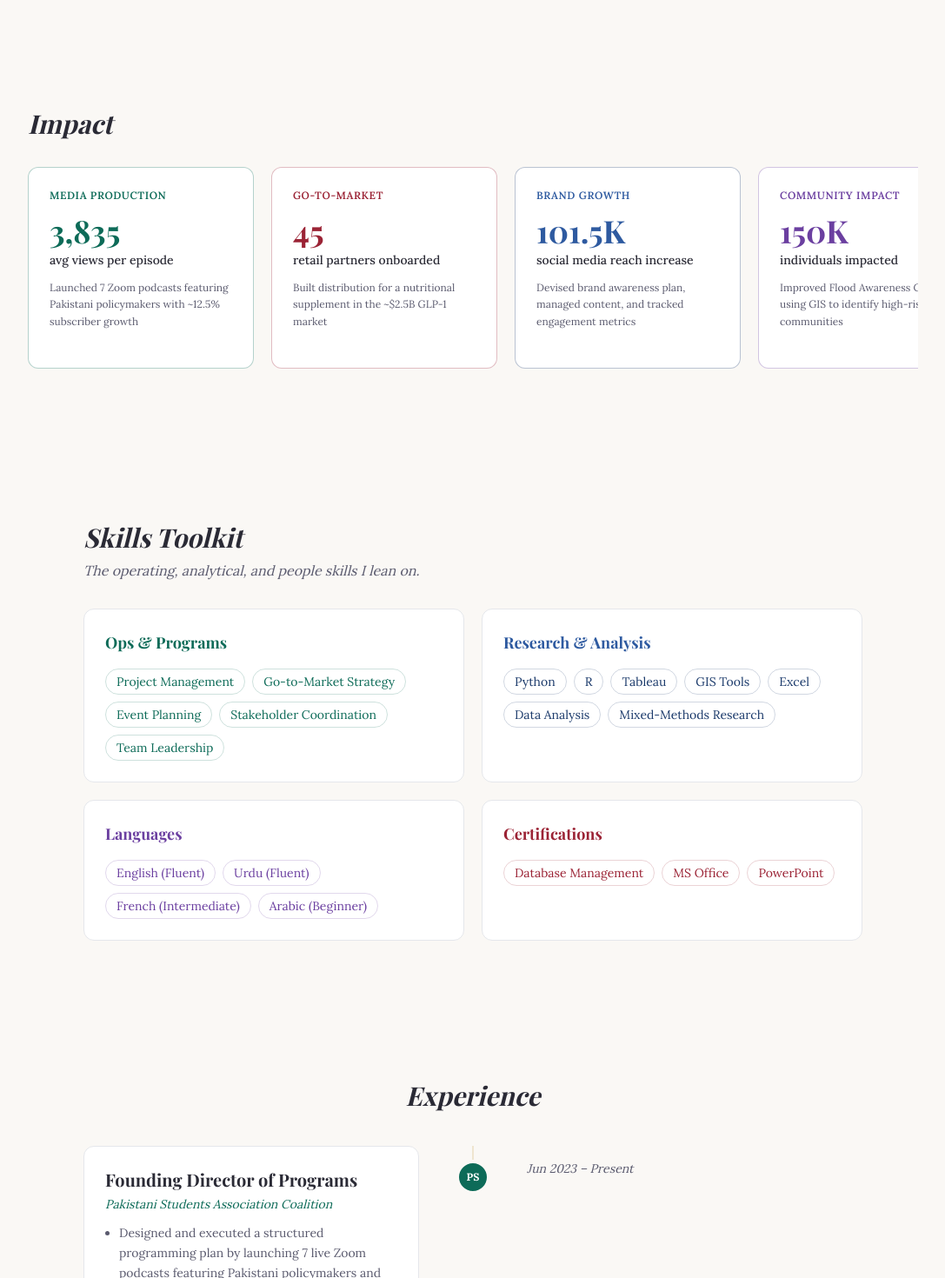
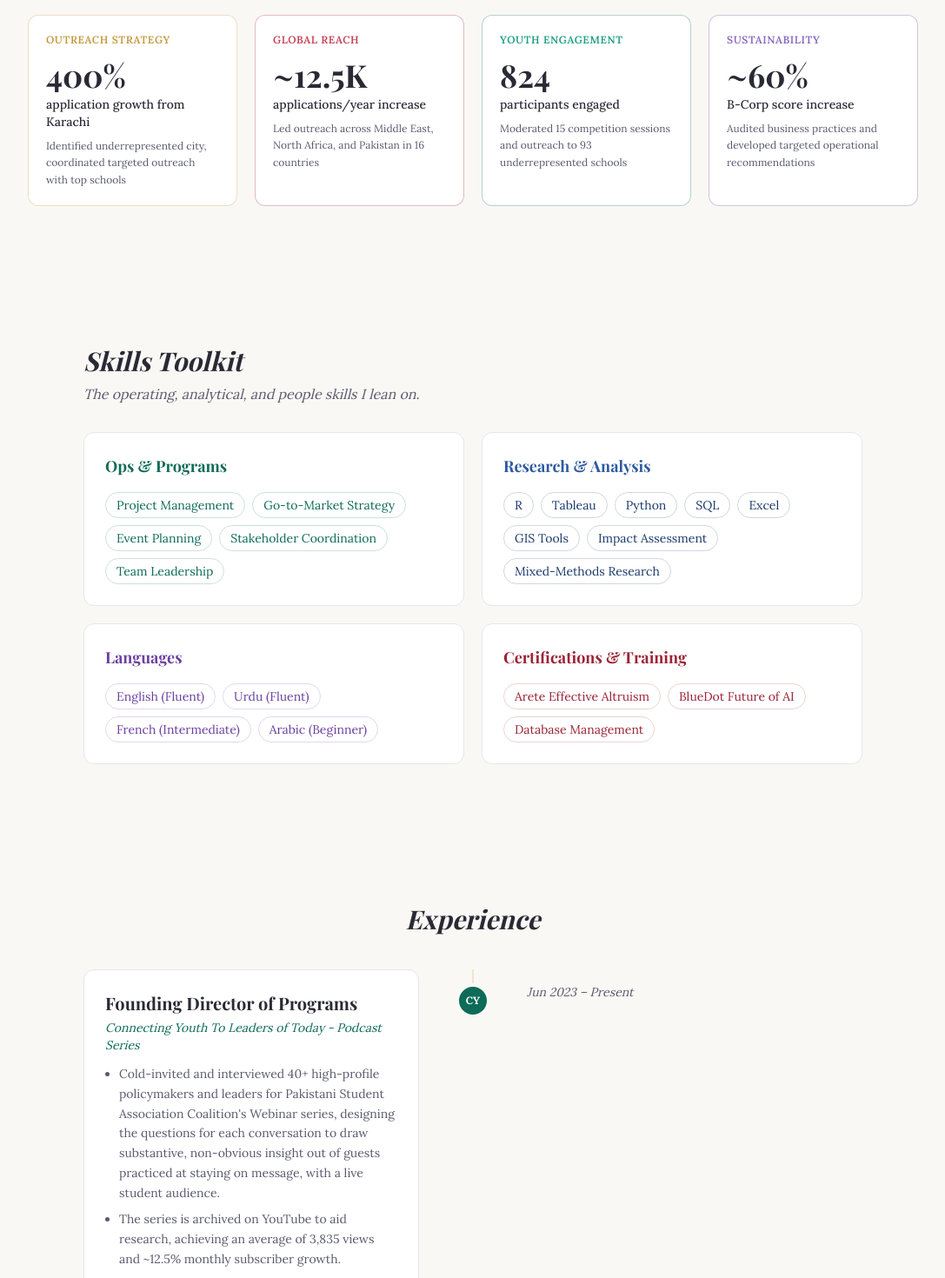
Before and after one commit to polynomialme/nabeeha, a Next.js app: page / in a window 1280 px wide. Shown: the part 820-2290 px from the top of the page at 87% size, without its empty margins (96-1183 px from the left). Built offline with nearby package versions, Linux system fonts and the light colour scheme; a web font is replaced by a local one.

Commit message:
feat: remove About section, grid impact cards (no more cutoff), updated CV content, new skills/certifications, Playfair Display headings

```diff
--- a/app/page.tsx
+++ b/app/page.tsx
@@ -1,7 +1,6 @@
 import data from "../data.json";
 import Navbar from "../components/Navbar";
 import Hero from "../components/Hero";
-import About from "../components/About";
 import Impact from "../components/Impact";
 import SkillsToolkit from "../components/SkillsToolkit";
 import Experience from "../components/Experience";
@@ -21,7 +20,6 @@ export default function Home() {
           linkedin={data.personal.linkedin}
           photo={data.personal.photo}
         />
-        <About bio={data.personal.bio} />
         <Impact items={data.impact} />
         <SkillsToolkit
           subtitle={data.skillsToolkit.subtitle}
--- a/components/Impact.tsx
+++ b/components/Impact.tsx
@@ -36,24 +36,24 @@ export default function Impact({ items }: ImpactProps) {
         >
           Impact
         </h2>
-        <div className="impact-scroll flex gap-5 pb-4">
+        <div className="grid grid-cols-2 md:grid-cols-4 gap-5">
           {sorted.map((item, i) => {
             const color = cardColors[i % cardColors.length];
             return (
               <div
                 key={i}
-                className={`min-w-[260px] max-w-[260px] bg-ivory-card dark:bg-midnight-card rounded-xl p-6 border ${color.border} shrink-0 transition-colors`}
+                className={`bg-ivory-card dark:bg-midnight-card rounded-xl p-5 border ${color.border} transition-colors`}
               >
                 <div className={`text-xs font-semibold uppercase tracking-wider ${color.accent} mb-3`}>
                   {item.title}
                 </div>
                 <div
-                  className={`text-4xl font-bold ${color.accent} mb-1`}
+                  className={`text-3xl md:text-4xl font-bold text-ink dark:text-silk mb-1`}
                   style={{ fontFamily: "var(--font-playfair), 'Times New Roman', serif" }}
                 >
                   {item.number}
                 </div>
-                <div className="text-sm font-medium text-ink dark:text-silk mb-3">
+                <div className="text-sm font-medium text-ink dark:text-silk mb-2">
                   {item.label}
                 </div>
                 <p className="text-xs text-ink-muted dark:text-silk-muted leading-relaxed">
--- a/data.json
+++ b/data.json
@@ -2,7 +2,6 @@
   "personal": {
     "name": "Nabeeha Navaal Ahmed",
     "tagline": "Social scientist and strategist driving measurable impact through data-driven outreach, product development, and community engagement across 7 countries.",
-    "bio": "I'm a Minerva University graduate with a background in economics and operations, currently pursuing dual masters at Hult International Business School. I've worked across public outreach, product management, and social impact — from increasing flood awareness for 150,000 people to growing university applications by 400%. I bring a global perspective shaped by living and working in Seoul, Berlin, Buenos Aires, Taipei, London, and San Francisco.",
     "email": "nahmed4@student.hult.edu",
     "linkedin": "https://www.linkedin.com/in/nabeehaahmed/",
     "photo": "/photo.jpg"
@@ -20,7 +19,7 @@
       "title": "Brand Growth",
       "number": "101.5K",
       "label": "social media reach increase",
-      "description": "Devised brand awareness plan, managed content, and tracked engagement metrics",
+      "description": "Built outreach strategy, wrote blog and social content that grew reach",
       "org": "Valley Water",
       "date": "2023-08"
     },
@@ -28,7 +27,7 @@
       "title": "Outreach Strategy",
       "number": "400%",
       "label": "application growth from Karachi",
-      "description": "Identified underrepresented city, coordinated targeted outreach with high-performing schools",
+      "description": "Identified underrepresented city, coordinated targeted outreach with top schools",
       "org": "Minerva University",
       "date": "2023-05"
     },
@@ -44,7 +43,7 @@
       "title": "Global Reach",
       "number": "~12.5K",
       "label": "applications/year increase",
-      "description": "Outreach across Middle East, North Africa, and Pakistan, presenting in 16 countries",
+      "description": "Led outreach across Middle East, North Africa, and Pakistan in 16 countries",
       "org": "Minerva University",
       "date": "2023-05"
     },
@@ -52,8 +51,8 @@
       "title": "Media Production",
       "number": "3,835",
       "label": "avg views per episode",
-      "description": "Launched 7 Zoom podcasts featuring Pakistani policymakers with ~12.5% subscriber growth",
-      "org": "PSA Coalition",
+      "description": "Cold-invited 40+ policymakers, produced interview series with ~12.5% subscriber growth",
+      "org": "Connecting Youth To Leaders of Today",
       "date": "2026-05"
     },
     {
@@ -81,8 +80,8 @@
       "startDate": "2024-10",
       "endDate": "2025-09",
       "bullets": [
-        "Identified a nutritional support gap in the GLP-1 consumer market through market and literature review of a ~$2.5B category and pitched and developed a supplement concept.",
-        "Designed and executed go-to-market and commercialization activities by evaluating retail channels, onboarding 45 partners, developing the product website, and supporting sales efforts."
+        "Identified a nutritional support gap in the GLP-1 consumer market through market and literature review of a ~$2.5B category and pitched and developed a supplement concept, collaborating with physicians to finalize product formulation.",
+        "Designed and executed go-to-market and commercialization activities by evaluating retail channels, onboarding 45 partners, developing the product website, and supporting sales and promotional efforts to drive distribution."
       ]
     },
     {
@@ -102,19 +101,19 @@
       "startDate": "2023-09",
       "endDate": "2024-05",
       "bullets": [
-        "Graded assignments and in-class responses for 25 students per semester under fixed weekly deadlines.",
-        "Reviewed student work to identify recurring technical (R, Python) and theoretical gaps and coached students to resolve misconceptions."
+        "Appointed based on maintaining consistently high GPA, demonstrating academic excellence, and grasp over subject matter exemplified by assignments, class discussions, and relevant work experience.",
+        "Graded assignments and in class responses for 25 students each semester; coached students to clarify misconceptions and assisted with timely submission of assignments."
       ]
     },
     {
       "title": "Founding Director of Programs",
-      "org": "Pakistani Students Association Coalition",
+      "org": "Connecting Youth To Leaders of Today - Podcast Series",
       "location": "Remote, USA",
       "startDate": "2023-06",
       "endDate": null,
       "bullets": [
-        "Designed and executed a structured programming plan by launching 7 live Zoom podcasts featuring Pakistani policymakers and leaders, achieving an average of 3,835 views per episode and ~12.5% monthly subscriber growth.",
-        "Moderated and coordinated panel discussions, increasing live audience engagement by ~25% over an 8-month period."
+        "Cold-invited and interviewed 40+ high-profile policymakers and leaders for Pakistani Student Association Coalition's Webinar series, designing the questions for each conversation to draw substantive, non-obvious insight out of guests practiced at staying on message, with a live student audience.",
+        "The series is archived on YouTube to aid research, achieving an average of 3,835 views and ~12.5% monthly subscriber growth."
       ]
     },
     {
@@ -124,9 +123,9 @@
       "startDate": "2023-05",
       "endDate": "2023-08",
       "bullets": [
-        "Devised a plan to increase brand awareness, wrote blog posts, managed social media handles, created media content; tracked engagement metrics and prepared periodic updates for internal review. Social Media reach increased by 101,500 views, and blog reach by 1,616 individuals.",
+        "Built the department's outreach strategy and wrote the blog and social content that carried it, growing social reach by 101,500 views and blog readership by 1,616 views.",
         "Analyzed and recommended improvements for the Flood Awareness Campaign based on previous year's data impacting 150,000 individuals. Using GIS, identified high-risk communities and strategized effective outreach, evacuation, and rehabilitation plans.",
-        "Reviewed outreach and distribution data and identified reliance on English-only flood safety pamphlets. Analyzed neighborhood-level demographic and language data to recommend multilingual materials, specifying target neighborhoods and distribution points."
+        "Reviewed outreach and distribution data and identified reliance on English-only flood safety pamphlets. Analyzed neighborhood-level demographic and language data to recommend multilingual materials, specifying which languages to deploy, target neighborhoods, and appropriate distribution points."
       ]
     },
     {
@@ -136,7 +135,7 @@
       "startDate": "2022-06",
       "endDate": "2022-08",
       "bullets": [
-        "Analyzed public health data to identify gaps in First Aid Awareness Programs within underprivileged communities, leading to an Urdu-language intervention.",
+        "Analyzed public health and community-level data to identify gaps in First Aid Awareness Programs within underprivileged communities, leading to the design of an Urdu-language intervention to improve accessibility.",
         "Collaborated with 4 doctors to develop a standardized First Aid syllabus in Urdu covering all age groups and core emergency scenarios.",
         "Organized and delivered 5 First Aid awareness sessions, educating 67 students across targeted communities."
       ]
@@ -148,9 +147,9 @@
       "startDate": "2021-09",
       "endDate": "2023-05",
       "bullets": [
-        "Supported institutional outreach across the Middle East, North Africa, and Pakistan, delivering presentations in 16 countries; efforts culminated in an average increase of ~12,500 applications per year.",
-        "Coordinated engagements with educational institutions and USEFP bodies in Pakistan, rendering a 22% growth in Minerva's reach within Pakistan.",
-        "Reviewed application data to identify Karachi as an underrepresented city; supported targeted outreach contributing to a 400% increase in applications from the region."
+        "Managed Middle East, North African regions and later Pakistan, leading presentations in 16 countries to increase Minerva's awareness. Resulted in an average increase of 12,500 applications per year.",
+        "Enhanced ties with prestigious educational institutions and USEFP bodies, leading to a 22% growth in Minerva's reach within Pakistan and a 0.6% increase in acceptance rates from the region.",
+        "Reviewed data and identified Karachi as an underrepresented city. Implemented targeted strategies, identifying top-performing schools and presenting Minerva to stakeholders resulting in a 400% increase in applications."
       ]
     },
     {
@@ -158,10 +157,10 @@
       "org": "Expatrio",
       "location": "Berlin, Germany",
       "startDate": "2021-01",
-      "endDate": "2021-04",
+      "endDate": "2021-05",
       "bullets": [
-        "Analyzed the B-Corp certification framework and evaluation criteria to identify priority operational and governance gaps.",
-        "Audited business practices against B-Corp standards and developed recommendations that supported a ~60% increase in the company's B-Corp score."
+        "Analyzed the B-Corp certification framework and evaluation criteria by reviewing questionnaire requirements and scoring methodology in collaboration with a 3-member team to identify priority operational and governance gaps.",
+        "Audited business practices against B-Corp standards and developed targeted operational and process recommendations that supported a ~60% increase in the company's B-Corp score and progression toward certification."
       ]
     },
     {
@@ -171,8 +170,8 @@
       "startDate": "2020-09",
       "endDate": "2021-04",
       "bullets": [
-        "Conducted mixed-methods research on homelessness in San Francisco to identify gaps in information synthesis and accessibility affecting service delivery.",
-        "Managed a research team of 4 contributors to deliver a consolidated pitch deck with evidence-based recommendations for policy discussion."
+        "Conducted mixed-methods research on homelessness in San Francisco by combining online sources and field observations to review existing policies and service models, identifying gaps in information synthesis and accessibility.",
+        "Managed a research team of 4 contributors by setting milestones, coordinating tasks, and monitoring progress against timelines to deliver a consolidated pitch deck with evidence-based recommendations for policy discussion."
       ]
     }
   ],
@@ -185,15 +184,15 @@
       },
       {
         "name": "Research & Analysis",
-        "items": ["Python", "R", "Tableau", "GIS Tools", "Excel", "Data Analysis", "Mixed-Methods Research"]
+        "items": ["R", "Tableau", "Python", "SQL", "Excel", "GIS Tools", "Impact Assessment", "Mixed-Methods Research"]
       },
       {
         "name": "Languages",
         "items": ["English (Fluent)", "Urdu (Fluent)", "French (Intermediate)", "Arabic (Beginner)"]
       },
       {
-        "name": "Certifications",
-        "items": ["Database Management", "MS Office", "PowerPoint"]
+        "name": "Certifications & Training",
+        "items": ["Arete Effective Altruism", "BlueDot Future of AI", "Database Management"]
       }
     ]
   },
@@ -223,8 +222,8 @@
       "link": null
     },
     {
-      "name": "PSA Coalition Podcast Series",
-      "description": "Launched and produced 7 live Zoom podcasts featuring Pakistani policymakers and leaders, building a growing audience with 3,835 average views per episode and 12.5% monthly subscriber growth.",
+      "name": "Connecting Youth To Leaders of Today",
+      "description": "Cold-invited and interviewed 40+ high-profile policymakers and leaders, producing a live interview series archived on YouTube with 3,835 average views per episode and 12.5% monthly subscriber growth.",
       "tags": ["Media Production", "Community Engagement", "Leadership"],
       "link": null
     },
@@ -238,10 +237,12 @@
   "education": [
     {
       "school": "Hult International Business School",
-      "degree": "Masters in Management (Marketing) & Masters in Business Analytics",
+      "degree": "Masters in Management (Artificial Intelligence and Data Analytics)",
       "location": "Cambridge, USA",
       "dates": "2027",
-      "details": ["Future Leader & Changemaker Scholarships Recipient"]
+      "details": [
+        "Relevant Coursework: Machine Learning & AI, Data Management & SQL, AI for Sustainability, AI Strategy, Business Insights through Data & Visualization, Digital Marketing Strategy, Design Thinking for Innovation"
+      ]
     },
     {
       "school": "Minerva University",
@@ -250,8 +251,8 @@
       "dates": "2024",
       "details": [
         "Minerva Scholarship Recipient",
-        "Admitted to a selective (<1.7% acceptance rate) program",
-        "Residencies: Seoul, Berlin, Buenos Aires, Taipei, London"
+        "Relevant Coursework: Econometrics & Economic Systems, Statistical Modeling, Global Development and Applied Economics, Intermediate Economic Theory",
+        "Completed semester-long academic and professional residencies across Asia, Europe, and Latin America"
       ]
     }
   ],
```
